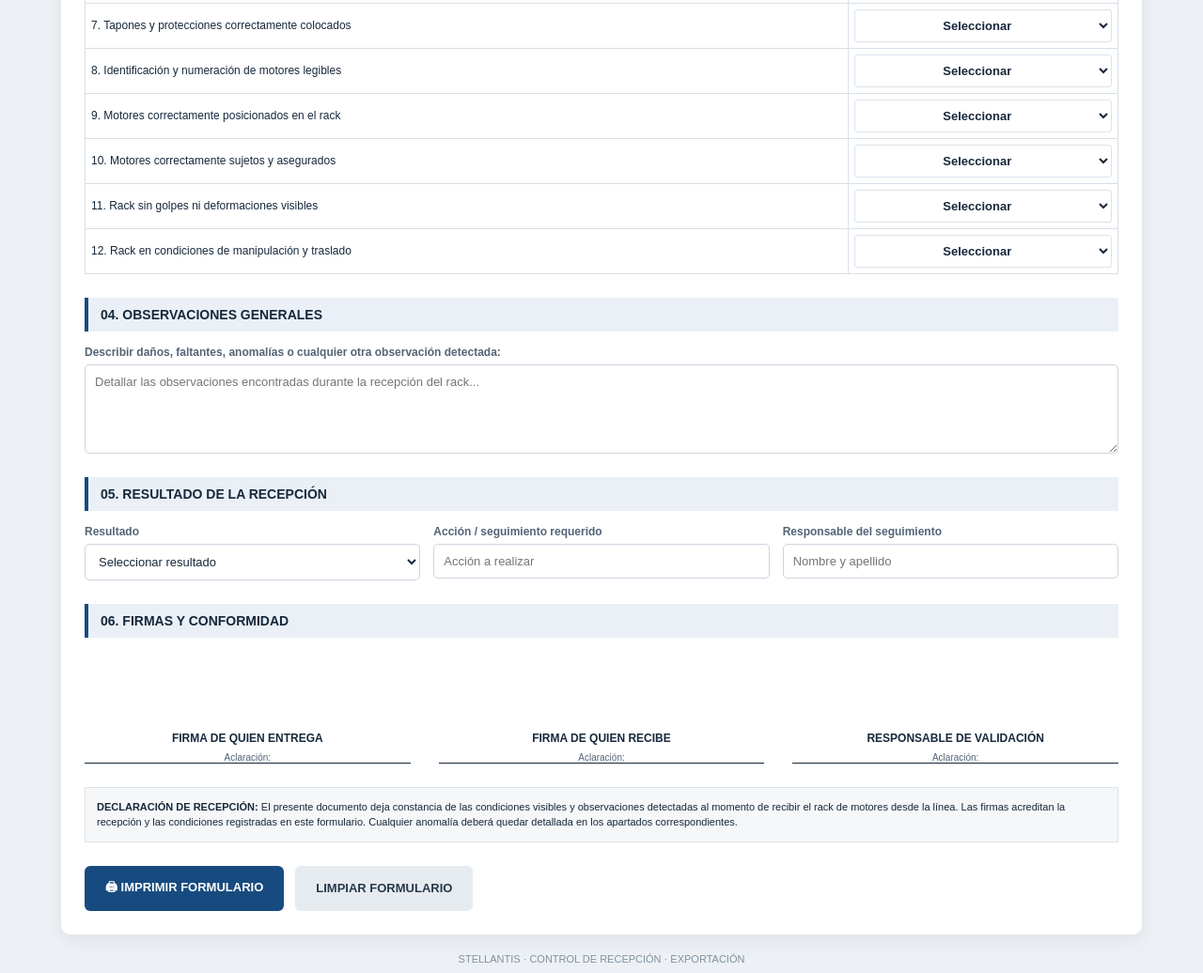
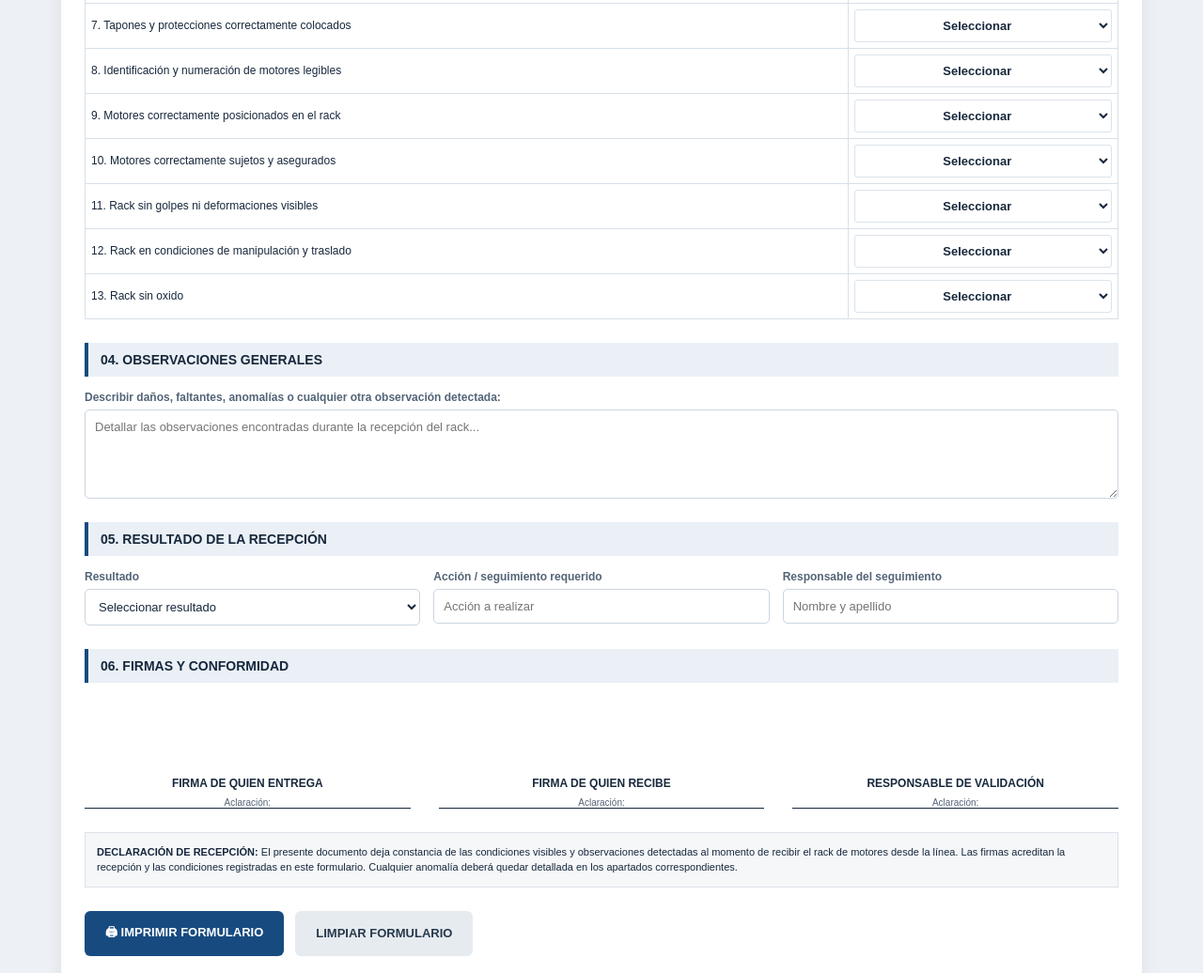
Before and after one commit to nahuel-ivan/Expedicion, a plain HTML site: page index.html in a window 1280 px wide. Shown: the part 1205-2241 px from the top of the page at 94% size. Drawn offline with Linux system fonts and the light colour scheme.

Commit message:
Update index.html

```diff
--- a/index.html
+++ b/index.html
@@ -704,7 +704,8 @@ const verificaciones = [
     "Motores correctamente posicionados en el rack",
     "Motores correctamente sujetos y asegurados",
     "Rack sin golpes ni deformaciones visibles",
-    "Rack en condiciones de manipulación y traslado"
+    "Rack en condiciones de manipulación y traslado",
+    "Rack sin oxido"
 ];
 
 const checklist = document.getElementById("tablaChecklist");
```
